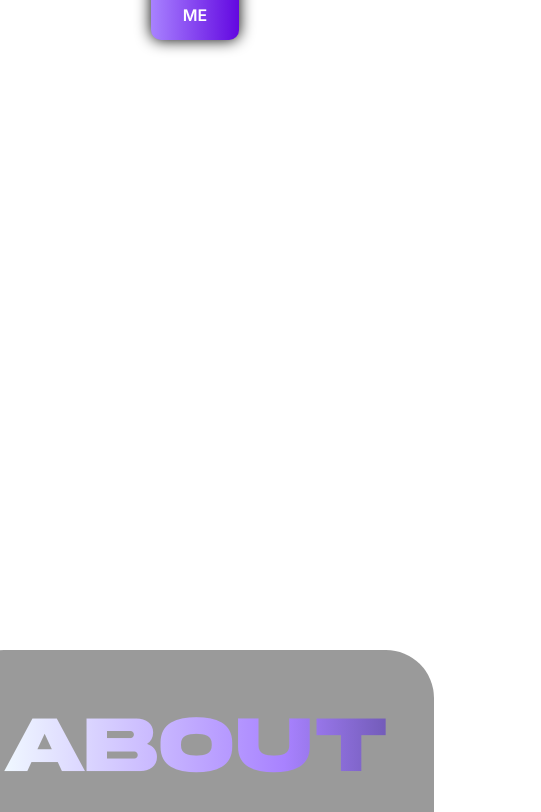
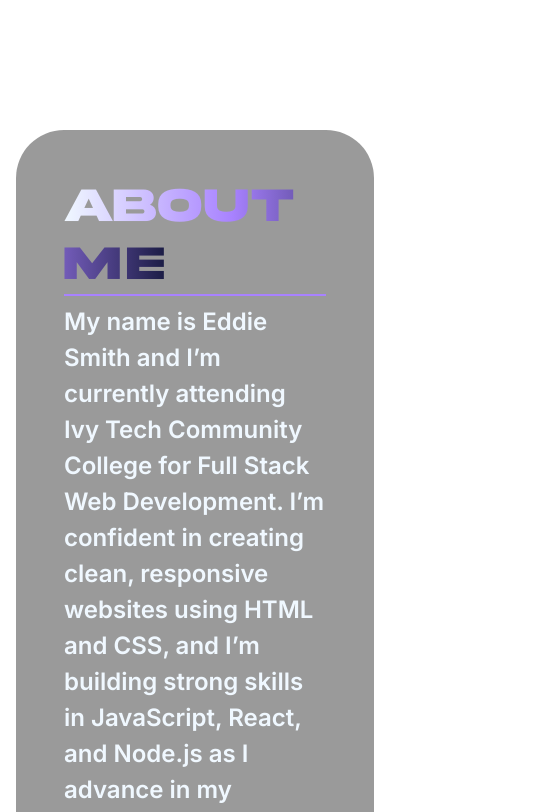
Before and after one commit to Esmith-Sdev/Portfolio, a React (Vite) app in the folder portfolio/: page / in a window 390 px wide. Shown: the part 740-1552 px from the top of the page, 541 px wide, since content can reach past the window. Built offline with nearby package versions, Linux system fonts and the light colour scheme; a web font is replaced by a local one.

Commit message:
Responsive Update

```diff
--- a/portfolio/src/Components/WelcomeHeader.jsx
+++ b/portfolio/src/Components/WelcomeHeader.jsx
@@ -4,26 +4,28 @@ import "../styles/WelcomeHeader.css";
 export default function WelcomeHeader() {
   return (
     <>
-      <Container style={{ padding: "10rem" }}>
       <div
         id="welcome"
         className="headerContainer"
         style={{
-            paddingTop: "10rem",
+          marginTop: "300px",
           display: "flex",
           flexDirection: "column",
           justifyContent: "center",
+          alignContent: "center",
           alignItems: "center",
         }}
       >
-          <h1 style={{ textAlign: "center", padding: "1rem" }}>
+        <h1
+          className="headerText"
+          style={{ textAlign: "center", padding: "1rem" }}
+        >
           <span className="gradientSpan">Welcome To My Portfolio</span>
         </h1>
         <Nav.Link href="/Portfolio/#about">
           <button className="flashyButton">Learn more about me</button>
         </Nav.Link>
       </div>
-      </Container>
     </>
   );
 }
--- a/portfolio/src/Pages/About.jsx
+++ b/portfolio/src/Pages/About.jsx
@@ -1,18 +1,10 @@
-import "../styles/About.css";
-import { Container } from "react-bootstrap";
 export default function About() {
   return (
-    <Container
-      className="d-flex justify-content-center align-items-center flex-column"
-      style={{
-        marginTop: "200px",
-        padding: "10rem",
-        paddingTop: "15rem",
-        borderRadius: "3rem",
-      }}
-    >
+    <section className="section">
+      <div className="section-inner">
         <div id="about" className="card-container">
           <h1
+            className="headerText"
             style={{
               borderBottom: "2px solid #a882ff",
             }}
@@ -20,12 +12,14 @@ export default function About() {
             <span className="gradientSpan">About Me</span>
           </h1>
           <p>
-          My name is Eddie Smith and I’m currently attending Ivy Tech Community
-          College for Full Stack Web Development. I’m confident in creating
-          clean, responsive websites using HTML and CSS, and I’m building strong
-          skills in JavaScript, React, and Node.js as I advance in my studies.
+            My name is Eddie Smith and I’m currently attending Ivy Tech
+            Community College for Full Stack Web Development. I’m confident in
+            creating clean, responsive websites using HTML and CSS, and I’m
+            building strong skills in JavaScript, React, and Node.js as I
+            advance in my studies.
           </p>
         </div>
-    </Container>
+      </div>
+    </section>
   );
 }
--- a/portfolio/src/Pages/Contact.jsx
+++ b/portfolio/src/Pages/Contact.jsx
@@ -1,18 +1,10 @@
-import "../styles/About.css";
-import { Container } from "react-bootstrap";
 export default function Contact() {
   return (
-    <Container
-      className="d-flex justify-content-center align-items-center flex-column"
-      style={{
-        marginTop: "200px",
-        padding: "10rem",
-        paddingTop: "15rem",
-        borderRadius: "3rem",
-      }}
-    >
+    <section className="section">
+      <div className="section-inner">
         <div id="contact" className="card-container">
           <h1
+            className="headerText"
             style={{
               borderBottom: "2px solid #a882ff",
             }}
@@ -34,6 +26,7 @@ export default function Contact() {
             </div>
           </div>
         </div>
-    </Container>
+      </div>
+    </section>
   );
 }
--- a/portfolio/src/Pages/Projects.jsx
+++ b/portfolio/src/Pages/Projects.jsx
@@ -4,17 +4,11 @@ import FishQuestThumbnail from "../assets/FishQuest-Logo-w-text.png";
 import SheinThumbnail from "../assets/shein-final-logo.png";
 export default function Projects() {
   return (
-    <Container
-      className="d-flex justify-content-center align-items-center flex-column"
-      style={{
-        marginTop: "200px",
-        padding: "10rem",
-        paddingTop: "15rem",
-        borderRadius: "3rem",
-      }}
-    >
+    <section className="section">
+      <div className="section-inner">
         <div id="projects" className="card-container">
           <h1
+            className="headerText"
             style={{
               borderBottom: "2px solid #a882ff",
             }}
@@ -26,7 +20,6 @@ export default function Projects() {
               <Card
                 className="d-flex justify-content-center align-items-center flex-column"
                 style={{
-                width: "30rem",
                   marginTop: "5rem",
                   border: "2px solid #a882ff",
                   background: "transparent",
@@ -46,9 +39,9 @@ export default function Projects() {
                     <span className="h2Span">Guess Who</span>
                   </h2>
                   <p className="cardText">
-                  This is a website I made based off the game Guess Who. I added
-                  my own twist to the game by allowing users to use their own
-                  images or choose from templates.
+                    This is a website I made based off the game Guess Who. I
+                    added my own twist to the game by allowing users to use
+                    their own images or choose from templates.
                   </p>
                   <a
                     target="_blank"
@@ -63,7 +56,6 @@ export default function Projects() {
               <Card
                 className="d-flex justify-content-center align-items-center flex-column"
                 style={{
-                width: "30rem",
                   marginTop: "5rem",
                   border: "2px solid #a882ff",
                   background: "transparent",
@@ -83,9 +75,9 @@ export default function Projects() {
                     <span className="h2Span">FishQuest</span>
                   </h2>
                   <p className="cardText">
-                  Currently this app is still in early stages of development. I
-                  am taking on the project alone, but I have made progress with
-                  the mockup and prototype.
+                    Currently this app is still in early stages of development.
+                    I am taking on the project alone, but I have made progress
+                    with the mockup and prototype.
                   </p>
                   <a
                     target="_blank"
@@ -100,7 +92,6 @@ export default function Projects() {
               <Card
                 className="d-flex justify-content-center align-items-center flex-column"
                 style={{
-                width: "30rem",
                   marginTop: "5rem",
                   border: "2px solid #a882ff",
                   background: "transparent",
@@ -121,8 +112,8 @@ export default function Projects() {
                   </h2>
                   <p className="cardText">
                     The SHEIN redesign was a UX/UI project focused on improving
-                  trust and simplicity by modernizing the layout and creating a
-                  more enjoyable shopping experience.
+                    trust and simplicity by modernizing the layout and creating
+                    a more enjoyable shopping experience.
                   </p>
                   <a
                     href="https://www.figma.com/proto/XCqkp0fJeMkDoG9ruQDHDU/Mockup?node-id=3688-6098&p=f&t=Amy4hbRpOO9OiY9x-1&scaling=min-zoom&content-scaling=fixed&page-id=3688%3A5982&starting-point-node-id=3688%3A6098"
@@ -135,11 +126,10 @@ export default function Projects() {
                 </Card.Body>
               </Card>
             </Container>
-          <Container className="d-flex flex-row justify-content-center align-items-center gap-5">
+
             <Card
               className="d-flex justify-content-center align-items-center flex-column"
               style={{
-                width: "30rem",
                 marginTop: "5rem",
                 border: "2px solid #a882ff",
                 background: "transparent",
@@ -165,8 +155,8 @@ export default function Projects() {
               </Card.Body>
             </Card>
           </Container>
-        </Container>
         </div>
-    </Container>
+      </div>
+    </section>
   );
 }
--- a/portfolio/src/main.jsx
+++ b/portfolio/src/main.jsx
@@ -1,8 +1,9 @@
 import { StrictMode } from "react";
 import { createRoot } from "react-dom/client";
+import "bootstrap/dist/css/bootstrap.min.css";
 import "./styles/index.css";
 import App from "./App.jsx";
-import "bootstrap/dist/css/bootstrap.min.css";
+
 createRoot(document.getElementById("root")).render(
   <StrictMode>
     <App />
--- a/portfolio/src/styles/About.css
+++ /dev/null
@@ -1,6 +0,0 @@
-.card-container {
-  background: #00000065;
-  backdrop-filter: blur(15px);
-  padding: 3rem;
-  border-radius: 3rem;
-}
--- a/portfolio/src/styles/Navbar.css
+++ b/portfolio/src/styles/Navbar.css
@@ -1,6 +1,6 @@
 .navigationBar {
   background: #00000065;
-
+  width: 100%;
   backdrop-filter: blur(15px);
 }
 
--- a/portfolio/src/styles/index.css
+++ b/portfolio/src/styles/index.css
@@ -5,13 +5,28 @@
   margin: 0;
   padding: 0;
 }
+
+body,
 html {
   scroll-behavior: smooth;
   scroll-padding-top: 100px;
+  width: 100%;
+  height: 100%;
 }
+
 @font-face {
   font-family: "Akira";
   src: url(../../public/Akira\ Expanded\ Demo.otf);
+}
+.section {
+  margin-block: 15rem;
+  padding-block: clamp(3rem, 6vw, 8rem);
+}
+
+.section-inner {
+  width: min(100%, 1200px);
+  margin-inline: auto;
+  padding-inline: clamp(1rem, 4vw, 2rem);
 }
 :root {
   --primary-gradient: linear-gradient(
@@ -21,16 +36,26 @@ html {
     #d8c6ff 100%
   );
 }
-
-h1 {
-  font-size: 5rem !important;
-  font-family: "Akira";
-  color: #f0f8ff !important;
+.about-container {
+  padding: 0 1rem;
+}
+.card-container {
+  background: #00000065;
+  backdrop-filter: blur(15px);
+  padding: 3rem;
+  border-radius: 3rem;
+}
+.card-container-about {
+  background: #00000065;
+  backdrop-filter: blur(15px);
+  padding: 3rem;
+  border-radius: 3rem;
 }
 h2 {
   font-size: 2rem !important;
   font-family: "Akira";
   color: #f0f8ff !important;
+  text-align: center;
 }
 
 .gradientSpan {
@@ -47,6 +72,7 @@ h2 {
   background-size: 100% auto !important;
 }
 .h2Span {
+  font-size: 2rem;
   background-clip: text !important;
   color: transparent !important;
   background-image: linear-gradient(
@@ -173,3 +199,26 @@ p {
 .contactGradient:hover {
   animation: gradient 1s ease forwards;
 }
+.projectHeaderText {
+  font-family: "Akira";
+  font-size: 4em;
+}
+.headerText {
+  font-size: 3rem;
+  font-family: "Akira";
+}
+/* Small (≥576px) */
+@media (min-width: 576px) {
+  .headerText {
+    font-size: 4rem !important;
+  }
+}
+/* Large (≥768px) */
+@media (min-width: 768px) {
+  .headerText {
+    font-size: 6rem !important;
+  }
+  .section {
+    margin-block: 30rem;
+  }
+}
```
Lines whose indentation alone changed are shown as unchanged.
